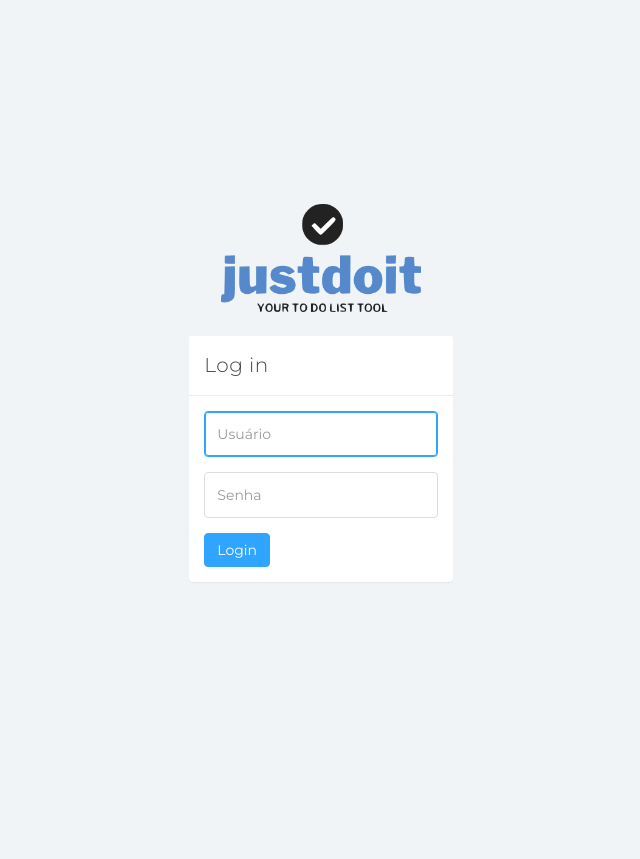
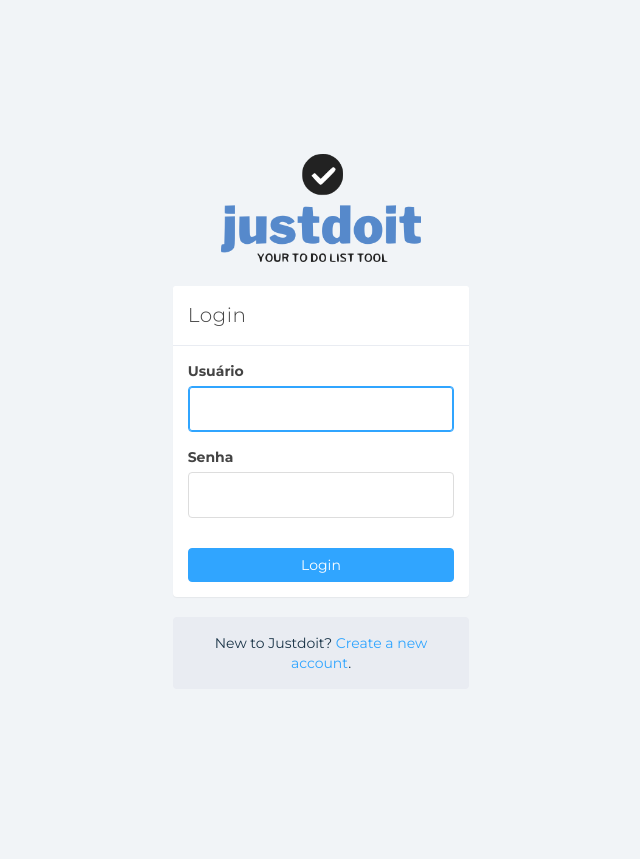
Before and after one commit to PeterAlexandre/justdoit, a Django app: page /login/ in a window 1280 px wide. Shown: the whole page, without its empty margins (319-959 px from the left). Before the commit the page ends 582 px from the top, so only its background shows below. Run offline with Django 3.2, Linux system fonts and the light colour scheme; some libraries are stand-ins or nearby versions.

Commit message:
Update login and sign up

```diff
--- a/justdoit/todolist/forms.py
+++ b/justdoit/todolist/forms.py
@@ -1,4 +1,5 @@
 from django import forms
+from django.contrib.auth.forms import UserCreationForm as DJUserCreationForm
 
 from justdoit.todolist.models import ToDo, Task, Profile
 
@@ -36,3 +37,8 @@ class ProfileForm(forms.ModelForm):
     class Meta:
         model = Profile
         fields = ['picture']
+
+
+class UserCreationForm(DJUserCreationForm):
+    class Meta(DJUserCreationForm.Meta):
+        fields = ['username', 'email', 'first_name', 'last_name', 'password1', 'password2']
--- a/justdoit/todolist/views.py
+++ b/justdoit/todolist/views.py
@@ -1,5 +1,4 @@
 from django.contrib.auth import login
-from django.contrib.auth.forms import UserCreationForm
 from django.contrib.auth.mixins import LoginRequiredMixin
 from django.contrib.auth.models import User
 from django.contrib.auth.views import LoginView as DJLoginView
@@ -9,7 +8,7 @@ from django.views.generic import CreateView, DetailView, ListView
 from django.views import View
 
 from justdoit.todolist.models import ToDo, Profile
-from justdoit.todolist.forms import TaskForm, TaskInlineFormSet, ProfileForm
+from justdoit.todolist.forms import TaskForm, TaskInlineFormSet, ProfileForm, UserCreationForm
 
 
 # Authentication views
--- a/static/css/base.css
+++ b/static/css/base.css
@@ -54,3 +54,8 @@
     font-style: normal;
     font-weight: 400;
 }
+
+.large-button {
+    margin-top: 15px;
+    width: 100%;
+}
--- a/templates/login.html
+++ b/templates/login.html
@@ -6,32 +6,35 @@
 {% block sidebar %}{% endblock %}
 
 {% block body %}
-    <div class="row" style="margin: 200px;">
-        <div class="col-xs-10 col-xs-offset-1 col-sm-8 col-sm-offset-2 col-md-4 col-md-offset-4 ">
+    <div class="row" style="margin: 150px;">
+        <div class="col-xs-10 col-xs-offset-1 col-sm-8 col-sm-offset-2 col-md-6 col-md-offset-3 col-lg-4 col-lg-offset-4">
             <div class="thumbnail" style="background-color: transparent; border: unset;">
                 <img src="{% static 'img/logo_icon.png' %}" class="img-responsive" style="width: 200px;">
             </div>
             <div class="login-panel panel panel-default">
-                <div class="panel-heading">Log in</div>
+                <div class="panel-heading">Login</div>
                 <div class="panel-body">
-
                     <form method="POST" role="form">
                         {% csrf_token %}
                         <fieldset>
                             {{ form.non_fields_errors }}
+                            <label>{{ form.username.label }}</label>
                             <div class="form-group">
                                 {{ form.username.errors }}
-                                {% render_field form.username class="form-control form-control-user" placeholder=form.username.label %}
+                                {% render_field form.username class="form-control form-control-user" %}
                             </div>
+                            <label>{{ form.password.label }}</label>
                             <div class="form-group">
                                 {{ form.password.errors }}
-                                {% render_field form.password class="form-control form-control-user" placeholder=form.password.label %}
+                                {% render_field form.password class="form-control form-control-user" %}
                             </div>
-                            <button class="btn btn-primary">Login</button>
+                            <button class="btn btn-primary large-button">Login</button>
                         </fieldset>
                     </form>
-
                 </div>
+            </div>
+            <div class="alert bg-primary col-md-12 text-center">
+                New to Justdoit? <a href="{% url 'register' %}" class="text-center">Create a new account</a>.
             </div>
         </div><!-- /.col-->
     </div><!-- /.row -->
```
Also changed, not shown: templates/components/sidebar.html (+0 -27 lines), templates/register.html (+36 -6 lines).
